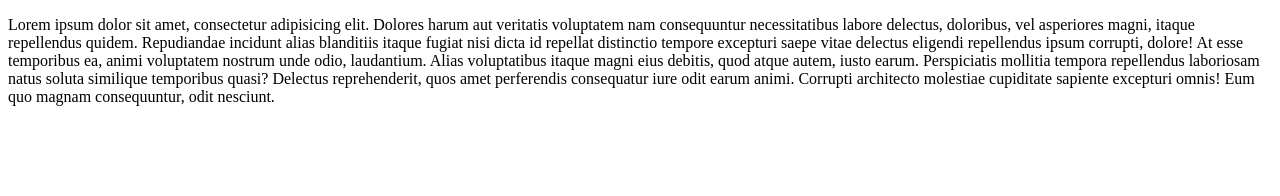
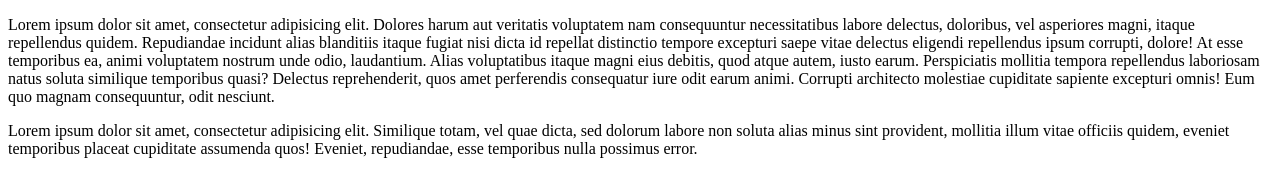
Before and after one commit to monikafami/szkolenie-07.04, a plain HTML site: page index.html in a window 1280 px wide. Drawn offline with Linux system fonts and the light colour scheme.

Commit message:
dodatkowy napis

```diff
--- a/index.html
+++ b/index.html
@@ -6,6 +6,7 @@
 </head>
 <body>
    <p>Lorem ipsum dolor sit amet, consectetur adipisicing elit. Dolores harum aut veritatis voluptatem nam consequuntur necessitatibus labore delectus, doloribus, vel asperiores magni, itaque repellendus quidem. Repudiandae incidunt alias blanditiis itaque fugiat nisi dicta id repellat distinctio tempore excepturi saepe vitae delectus eligendi repellendus ipsum corrupti, dolore! At esse temporibus ea, animi voluptatem nostrum unde odio, laudantium. Alias voluptatibus itaque magni eius debitis, quod atque autem, iusto earum. Perspiciatis mollitia tempora repellendus laboriosam natus soluta similique temporibus quasi? Delectus reprehenderit, quos amet perferendis consequatur iure odit earum animi. Corrupti architecto molestiae cupiditate sapiente excepturi omnis! Eum quo magnam consequuntur, odit nesciunt.</p>
+   <p>Lorem ipsum dolor sit amet, consectetur adipisicing elit. Similique totam, vel quae dicta, sed dolorum labore non soluta alias minus sint provident, mollitia illum vitae officiis quidem, eveniet temporibus placeat cupiditate assumenda quos! Eveniet, repudiandae, esse temporibus nulla possimus error.</p>
 
 </body>
 </html>
```
